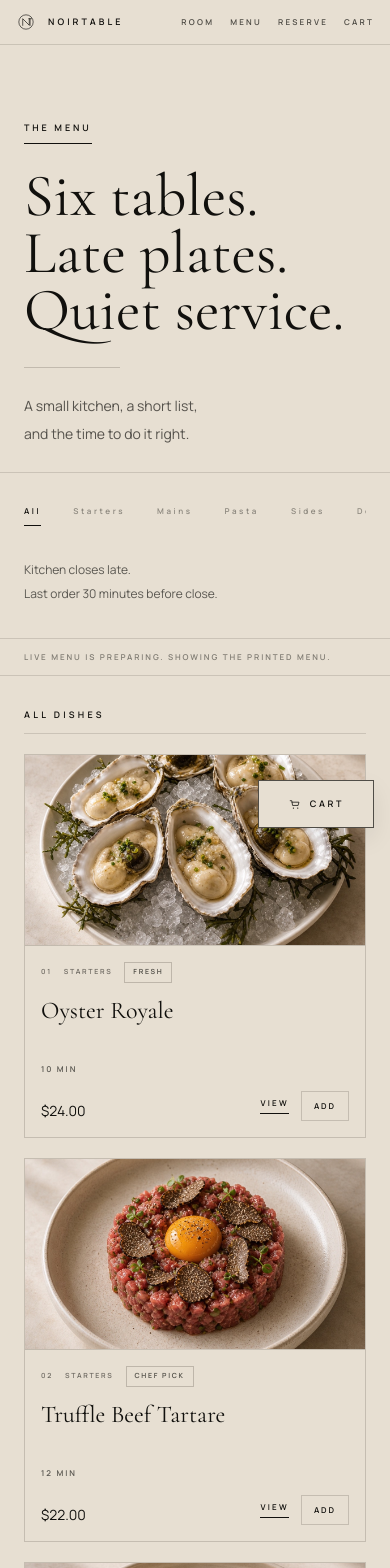
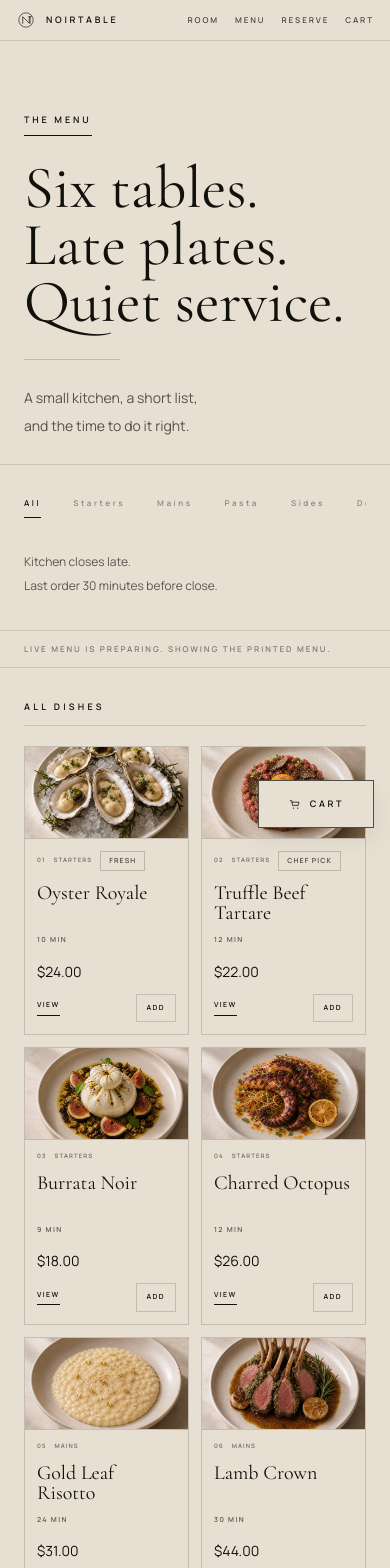
Before and after one commit to noirectinea/noirtable, a Next.js app: page /menu in a window 390 px wide. Shown: the top 1568 px of the page. Built offline with nearby package versions, Linux system fonts and the light colour scheme; no server answers; the database is empty.

Commit message:
Polish mobile layout and menu cards

```diff
--- a/src/components/FoodOrderingPage.tsx
+++ b/src/components/FoodOrderingPage.tsx
@@ -59,7 +59,7 @@ function MenuCard({
   const image = item.image ?? previewImages[index];
 
   return (
-    <article className="grid min-h-[320px] border border-[#2d261f]/18 bg-[#e7dfd2]">
+    <article className="grid min-h-[248px] border border-[#2d261f]/18 bg-[#e7dfd2] sm:min-h-[320px]">
       <div
         className="relative overflow-hidden border-b border-[#2d261f]/14"
         style={{
@@ -80,12 +80,12 @@ function MenuCard({
         />
       </div>
 
-      <div className="grid content-between px-4 py-4">
+      <div className="grid content-between px-3 py-3 sm:px-4 sm:py-4">
         <div>
-          <div className="flex items-center gap-3 text-[8px] font-semibold uppercase tracking-[0.22em] text-[#1f1a15]/62">
+          <div className="flex items-center gap-3 text-[7px] font-semibold uppercase tracking-[0.2em] text-[#1f1a15]/62 sm:text-[8px]">
             <span>{String(index + 1).padStart(2, "0")}</span>
           </div>
-          <div className="mt-4 flex flex-wrap items-center gap-2 text-[8px] font-semibold uppercase tracking-[0.22em] text-[#1f1a15]/62">
+          <div className="mt-3 flex flex-wrap items-center gap-2 text-[7px] font-semibold uppercase tracking-[0.2em] text-[#1f1a15]/62 sm:mt-4 sm:text-[8px]">
             <span>{item.category}</span>
             {tags[index] ? (
               <span className="border border-[#2d261f]/22 px-2 py-1 text-[7px] text-[#1f1a15]/70">
@@ -94,20 +94,20 @@ function MenuCard({
             ) : null}
           </div>
 
-          <h3 className="mt-3 font-serif text-2xl leading-none text-[#11100d]">
+          <h3 className="mt-3 font-serif text-xl leading-none text-[#11100d] sm:text-2xl">
             {item.name}
           </h3>
-          <p className="mt-5 text-[9px] font-semibold uppercase tracking-[0.24em] text-[#1f1a15]/62">
+          <p className="mt-4 text-[8px] font-semibold uppercase tracking-[0.22em] text-[#1f1a15]/62 sm:mt-5 sm:text-[9px]">
             {prepTimes[index]}
           </p>
         </div>
 
-        <div className="mt-8 flex items-end justify-between gap-4">
+        <div className="mt-5 flex items-end justify-between gap-4 sm:mt-8">
           <p className="text-sm text-[#11100d]">{formatPrice(item.price)}</p>
           <button
             type="button"
             onClick={() => onAdd(item)}
-            className="border-b border-[#11100d] pb-1 text-[8px] font-semibold uppercase tracking-[0.28em] text-[#11100d]"
+            className="border-b border-[#11100d] pb-1 text-[8px] font-semibold uppercase tracking-[0.24em] text-[#11100d] sm:tracking-[0.28em]"
           >
             View
           </button>
@@ -186,10 +186,10 @@ export function FoodOrderingPage() {
         ]}
       />
 
-      <div className="pt-[57px] lg:pl-[104px] lg:pt-0">
+      <div className="pt-[49px] lg:pl-[104px] lg:pt-0">
         <section
-          className="relative min-h-screen border-b border-[#2d261f]/15"
-          style={{ minHeight: "100vh", overflow: "hidden", position: "relative" }}
+          className="relative min-h-[calc(100svh-49px)] border-b border-[#2d261f]/15 lg:min-h-screen"
+          style={{ overflow: "hidden", position: "relative" }}
         >
           <StableImageFrame
             src="/images/home-crops/noirtable-hero-1600x900.jpg"
@@ -221,12 +221,12 @@ export function FoodOrderingPage() {
             </a>
           </header>
 
-          <div className="grid min-h-screen lg:grid-cols-[42%_58%]">
-            <div className="relative z-10 grid content-center px-6 pb-12 pt-36 lg:px-16">
-              <h1 className="font-serif text-6xl leading-[0.95] tracking-[-0.01em] text-[#11100d] sm:text-7xl lg:text-[5.6rem]">
+          <div className="grid min-h-[calc(100svh-49px)] lg:min-h-screen lg:grid-cols-[42%_58%]">
+            <div className="relative z-20 grid content-center px-6 pb-32 pt-14 lg:px-16 lg:pb-12 lg:pt-36">
+              <h1 className="font-serif text-5xl leading-[0.95] tracking-[-0.01em] text-[#11100d] sm:text-7xl lg:text-[5.6rem]">
                 Noirtable
               </h1>
-              <p className="mt-9 text-[9px] font-semibold uppercase tracking-[0.42em]">
+              <p className="mt-7 max-w-[300px] text-[8px] font-semibold uppercase tracking-[0.34em] sm:text-[9px] sm:tracking-[0.42em]">
                 Small room. Late kitchen. Tables by phone.
               </p>
               <p className="mt-8 max-w-[310px] text-sm leading-7 text-[#11100d]/72">
@@ -242,8 +242,8 @@ export function FoodOrderingPage() {
               </a>
             </div>
 
-            <div className="relative min-h-[360px] border-t border-[#2d261f]/15 lg:border-t-0">
-              <div className="absolute bottom-16 right-6 w-[260px] border border-[#2d261f]/14 bg-[#e7dfd2]/72 px-6 py-5 text-[#11100d] lg:right-16">
+            <div className="pointer-events-none absolute inset-0 z-20 border-t-0 lg:pointer-events-auto lg:relative lg:min-h-[360px]">
+              <div className="absolute bottom-5 right-5 w-[min(280px,calc(100vw-40px))] border border-[#2d261f]/14 bg-[#e7dfd2]/74 px-5 py-4 text-[#11100d] lg:bottom-16 lg:right-16 lg:w-[260px] lg:px-6 lg:py-5">
                 <div className="flex justify-between border-b border-[#2d261f]/16 pb-4 text-[8px] font-semibold uppercase tracking-[0.28em] text-[#11100d]/62">
                   <span>Tonight</span>
                   <span>Two late</span>
@@ -341,7 +341,7 @@ export function FoodOrderingPage() {
               </Link>
             </div>
 
-            <div className="grid gap-4 lg:grid-cols-4 lg:gap-4 lg:p-10">
+            <div className="grid auto-cols-[74vw] grid-flow-col gap-4 overflow-x-auto pb-2 lg:auto-cols-auto lg:grid-flow-row lg:grid-cols-4 lg:gap-4 lg:overflow-visible lg:p-10">
               {previewItems.map((item, index) => (
                 <MenuCard
                   key={item.id}
--- a/src/components/FullMenuPage.tsx
+++ b/src/components/FullMenuPage.tsx
@@ -214,8 +214,8 @@ function FullMenuCard({
         />
       </button>
 
-      <div className="px-4 py-4">
-        <div className="flex flex-wrap items-center gap-3 text-[7px] font-semibold uppercase tracking-[0.24em] text-[#11100d]/56">
+      <div className="px-3 py-3 sm:px-4 sm:py-4">
+        <div className="flex flex-wrap items-center gap-2 text-[6px] font-semibold uppercase tracking-[0.18em] text-[#11100d]/56 sm:gap-3 sm:text-[7px] sm:tracking-[0.24em]">
           <span>{String(entry.index).padStart(2, "0")}</span>
           <span>{entry.section}</span>
           {entry.badge ? (
@@ -225,39 +225,39 @@ function FullMenuCard({
           ) : null}
         </div>
 
-        <h3 className="mt-4 min-h-[48px] font-serif text-2xl leading-none text-[#11100d]">
+        <h3 className="mt-3 min-h-[40px] font-serif text-xl leading-none text-[#11100d] sm:mt-4 sm:min-h-[48px] sm:text-2xl">
           {item.name}
         </h3>
-        <p className="mt-4 text-[8px] font-semibold uppercase tracking-[0.24em] text-[#11100d]/66">
+        <p className="mt-3 text-[7px] font-semibold uppercase tracking-[0.2em] text-[#11100d]/66 sm:mt-4 sm:text-[8px] sm:tracking-[0.24em]">
           {entry.displayTime ?? item.prepTime}
         </p>
-        <div className="mt-4 flex items-end justify-between gap-4">
+        <div className="mt-4 grid gap-3 sm:flex sm:items-end sm:justify-between sm:gap-4">
           <p className="text-sm text-[#11100d]">{formatPrice(item.price)}</p>
-          <div className="flex items-center gap-3">
+          <div className="flex items-center justify-between gap-2 sm:justify-start sm:gap-3">
             <button
               type="button"
               onClick={() => onView(entry)}
-              className="border-b border-[#11100d] pb-1 text-[8px] font-semibold uppercase tracking-[0.28em] text-[#11100d] transition-colors duration-300 hover:border-[#9b7c4d] hover:text-[#9b7c4d]"
+              className="border-b border-[#11100d] pb-1 text-[7px] font-semibold uppercase tracking-[0.2em] text-[#11100d] transition-colors duration-300 hover:border-[#9b7c4d] hover:text-[#9b7c4d] sm:text-[8px] sm:tracking-[0.28em]"
             >
               View
             </button>
             {quantity > 0 ? (
-              <div className="flex h-8 items-center border border-[#2d261f]/18 text-[8px] font-semibold uppercase tracking-[0.22em] text-[#11100d]">
+              <div className="flex h-8 items-center border border-[#2d261f]/18 text-[8px] font-semibold uppercase tracking-[0.18em] text-[#11100d] sm:tracking-[0.22em]">
                 <button
                   type="button"
                   onClick={() => onRemove(item.id)}
-                  className="grid h-full w-8 place-items-center transition-colors duration-300 hover:bg-[#d7c09a]"
+                  className="grid h-full w-7 place-items-center transition-colors duration-300 hover:bg-[#d7c09a] sm:w-8"
                   aria-label={`Remove one ${item.name}`}
                 >
                   -
                 </button>
-                <span className="min-w-7 border-x border-[#2d261f]/12 px-2 text-center">
+                <span className="min-w-6 border-x border-[#2d261f]/12 px-1.5 text-center sm:min-w-7 sm:px-2">
                   {quantity}
                 </span>
                 <button
                   type="button"
                   onClick={() => onAdd(item)}
-                  className="grid h-full w-8 place-items-center transition-colors duration-300 hover:bg-[#d7c09a]"
+                  className="grid h-full w-7 place-items-center transition-colors duration-300 hover:bg-[#d7c09a] sm:w-8"
                   aria-label={`Add one ${item.name}`}
                 >
                   +
@@ -267,7 +267,7 @@ function FullMenuCard({
               <button
                 type="button"
                 onClick={() => onAdd(item)}
-                className="border border-[#2d261f]/18 px-3 py-2 text-[8px] font-semibold uppercase tracking-[0.24em] text-[#11100d] transition-colors duration-300 hover:bg-[#d7c09a]"
+                className="border border-[#2d261f]/18 px-2.5 py-2 text-[7px] font-semibold uppercase tracking-[0.2em] text-[#11100d] transition-colors duration-300 hover:bg-[#d7c09a] sm:px-3 sm:text-[8px] sm:tracking-[0.24em]"
               >
                 Add
               </button>
@@ -429,7 +429,7 @@ export function FullMenuPage({
         onAdd={addItem}
       />
 
-      <div className="pt-[57px] lg:pl-[104px] lg:pt-0">
+      <div className="pt-[49px] lg:pl-[104px] lg:pt-0">
         <div className="fixed bottom-4 right-4 z-50 flex gap-2 lg:bottom-auto lg:right-16 lg:top-6">
           <Link
             href="/cart"
@@ -505,7 +505,7 @@ export function FullMenuPage({
           <h2 className="border-b border-[#2d261f]/15 pb-3 text-[9px] font-semibold uppercase tracking-[0.36em]">
             {activeSection === "All" ? "All dishes" : activeSection}
           </h2>
-          <div className="mt-5 grid gap-5 sm:grid-cols-2 xl:grid-cols-4">
+          <div className="mt-5 grid grid-cols-2 gap-3 sm:gap-5 xl:grid-cols-4">
             {visibleEntries.map((entry) => (
               <FullMenuCard
                 key={entry.index}
--- a/src/components/MobileNav.tsx
+++ b/src/components/MobileNav.tsx
@@ -8,16 +8,16 @@ type MobileNavLink = {
 
 export function MobileNav({ links }: { links: MobileNavLink[] }) {
   return (
-    <header className="fixed left-0 right-0 top-0 z-[70] border-b border-[#2d261f]/15 bg-[#e7dfd2]/95 px-4 py-3 backdrop-blur lg:hidden">
+    <header className="fixed left-0 right-0 top-0 z-[70] border-b border-[#2d261f]/15 bg-[#e7dfd2]/95 px-4 py-2.5 backdrop-blur lg:hidden">
       <div className="flex items-center justify-between gap-4">
         <Link
           href="/"
-          className="flex items-center gap-3 text-[9px] font-semibold uppercase tracking-[0.34em] text-[#11100d]"
+          className="flex min-w-0 items-center gap-2.5 text-[9px] font-semibold uppercase tracking-[0.3em] text-[#11100d]"
         >
           <NoirtableMark className="h-5 w-5" />
           Noirtable
         </Link>
-        <nav className="flex max-w-[58vw] items-center gap-4 overflow-x-auto whitespace-nowrap text-[8px] font-semibold uppercase tracking-[0.28em] text-[#11100d]/72">
+        <nav className="flex max-w-[56vw] items-center gap-4 overflow-x-auto whitespace-nowrap text-[8px] font-semibold uppercase tracking-[0.24em] text-[#11100d]/72">
           {links.map((link) => (
             <Link key={`${link.href}-${link.label}`} href={link.href}>
               {link.label}
```
